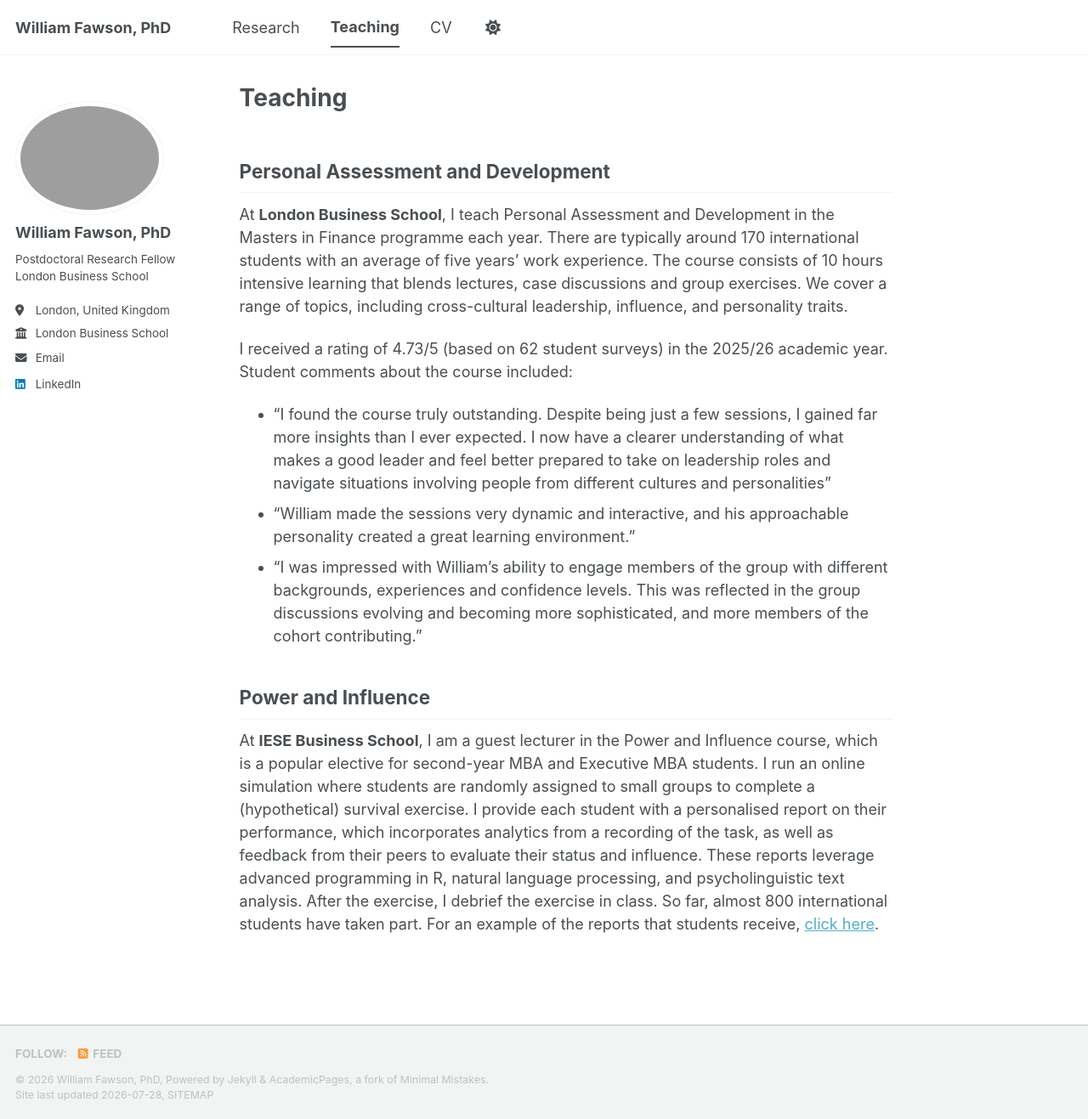
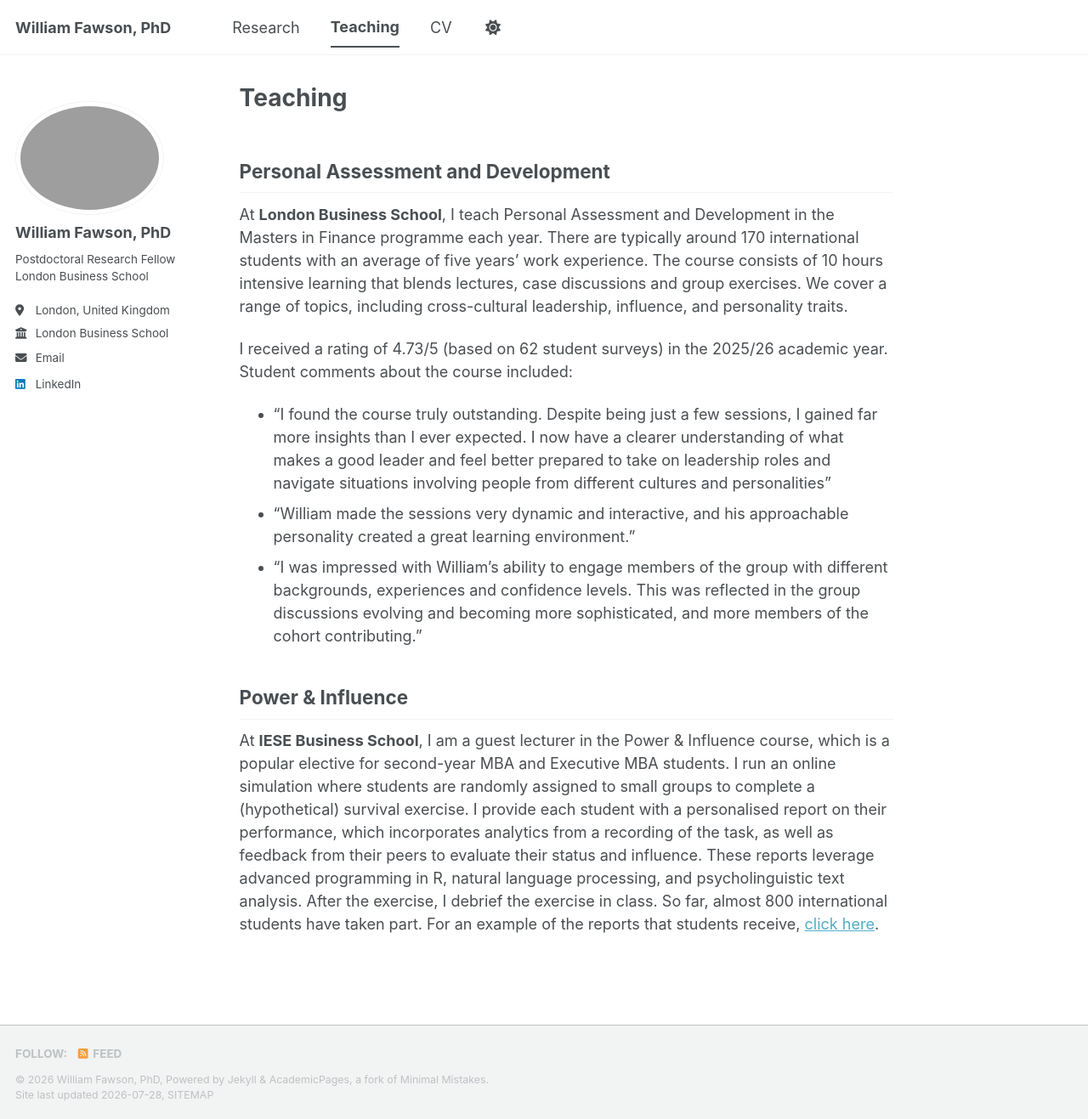
Before and after one commit to williamfawson/williamfawson.github.io, a Jekyll site: the page built from _pages/teaching.md, in a window 1280 px wide and 1317 px high. Shown: the whole window at 85% size. Built offline with Jekyll 4.4.1, drawn with Linux system fonts in a browser that asks for light colours; a style sheet for code colours, icons or effects is not loaded.

Commit message:
Update teaching.md

```diff
--- a/_pages/teaching.md
+++ b/_pages/teaching.md
@@ -13,5 +13,5 @@
 - "William made the sessions very dynamic and interactive, and his approachable personality created a great learning environment."
 - "I was impressed with William's ability to engage members of the group with different backgrounds, experiences and confidence levels. This was reflected in the group discussions evolving and becoming more sophisticated, and more members of the cohort contributing."
 
-## Power and Influence
-At **IESE Business School**, I am a guest lecturer in the Power and Influence course, which is a popular elective for second-year MBA and Executive MBA students. I run an online simulation where students are randomly assigned to small groups to complete a (hypothetical) survival exercise. I provide each student with a personalised report on their performance, which incorporates analytics from a recording of the task, as well as feedback from their peers to evaluate their status and influence. These reports leverage advanced programming in R, natural language processing, and psycholinguistic text analysis. After the exercise, I debrief the exercise in class. So far, almost 800 international students have taken part. For an example of the reports that students receive, [click here](/files/ExampleZoomReport.pdf).
+## Power & Influence
+At **IESE Business School**, I am a guest lecturer in the Power & Influence course, which is a popular elective for second-year MBA and Executive MBA students. I run an online simulation where students are randomly assigned to small groups to complete a (hypothetical) survival exercise. I provide each student with a personalised report on their performance, which incorporates analytics from a recording of the task, as well as feedback from their peers to evaluate their status and influence. These reports leverage advanced programming in R, natural language processing, and psycholinguistic text analysis. After the exercise, I debrief the exercise in class. So far, almost 800 international students have taken part. For an example of the reports that students receive, [click here](/files/ExampleZoomReport.pdf).
```
